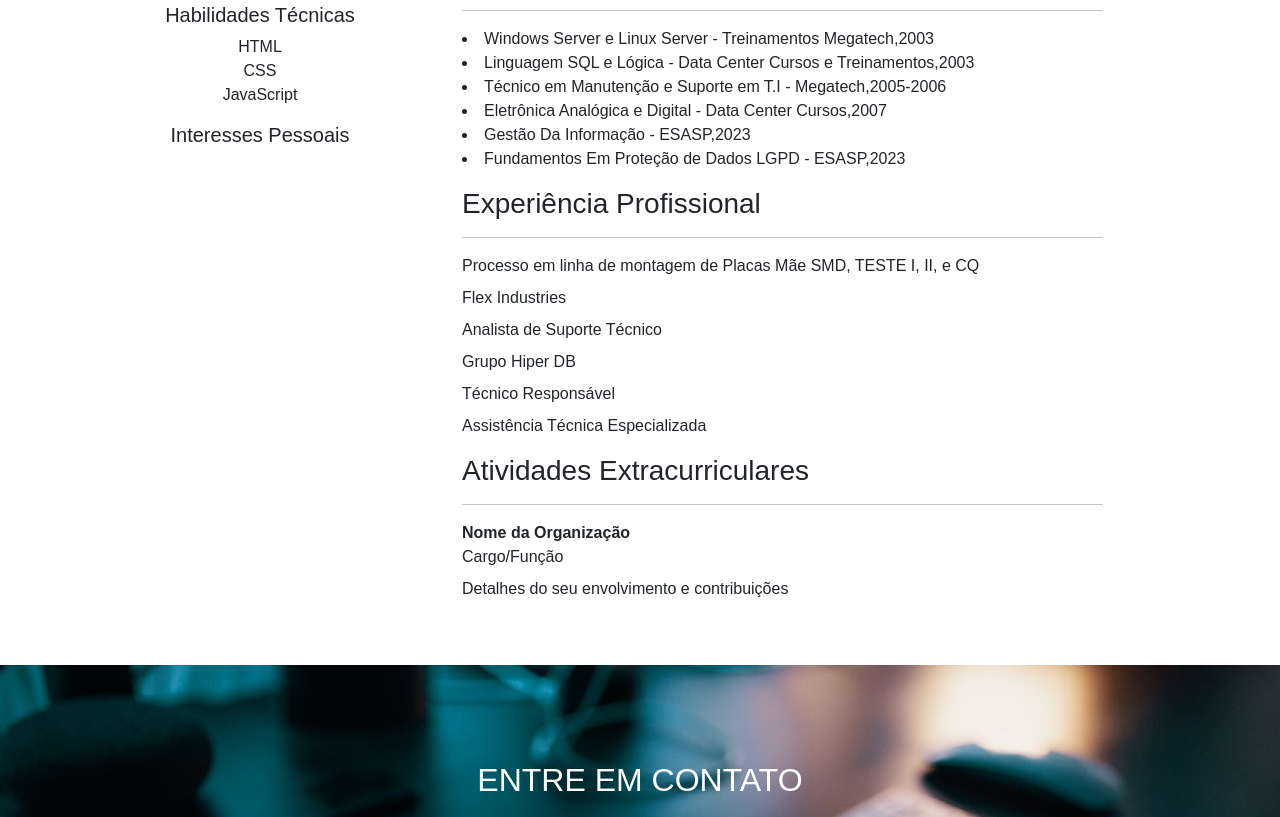
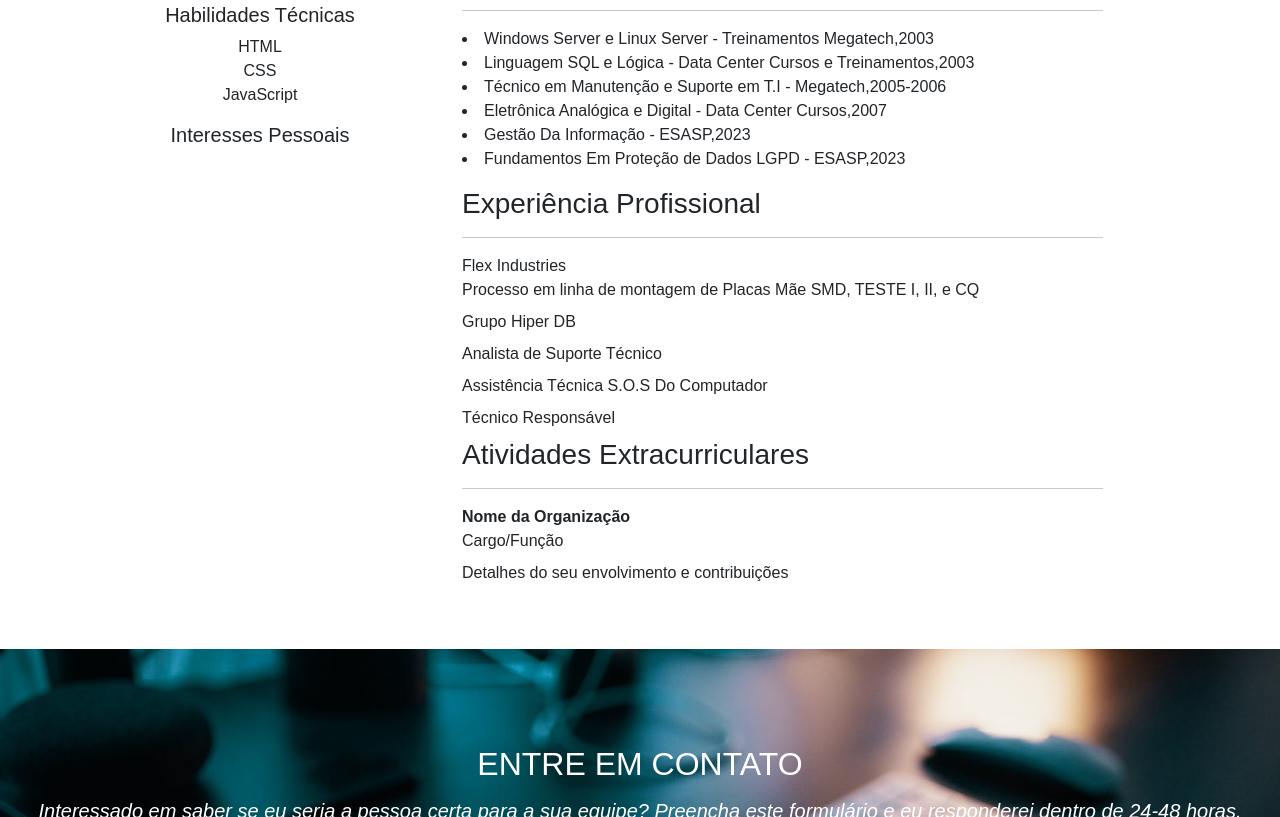
Before and after one commit to ailtondba/Portf-lio, a plain HTML site: page index.html in a window 1280 px wide. Shown: the part 4615-5432 px from the top of the page. Drawn offline with nearby package versions, Linux system fonts and the light colour scheme.

Commit message:
Update index.html

```diff
--- a/index.html
+++ b/index.html
@@ -224,12 +224,13 @@
       <hr>
       <dl>
         <dt></dt>
+         </dl>Flex Industries</dl>
         <dd>Processo em linha de montagem de Placas Mãe  SMD, TESTE I, II, e CQ</dd>
-        <dd>Flex Industries</dd>
+        <dd>Grupo Hiper DB</dd>
         <dd>Analista de Suporte Técnico</dd>
-        <dd>Grupo Hiper DB</dd>
-         <dd>Técnico Responsável</dd>
-        <dd>Assistência Técnica Especializada</dd>
+        <dd>Assistência Técnica S.O.S Do Computador</dd>
+        <dd>Técnico Responsável</dd>
+
         <!-- Adicione ou remova experiências profissionais conforme necessário -->
       </dl>
       <h3>Atividades Extracurriculares</h3>
```
